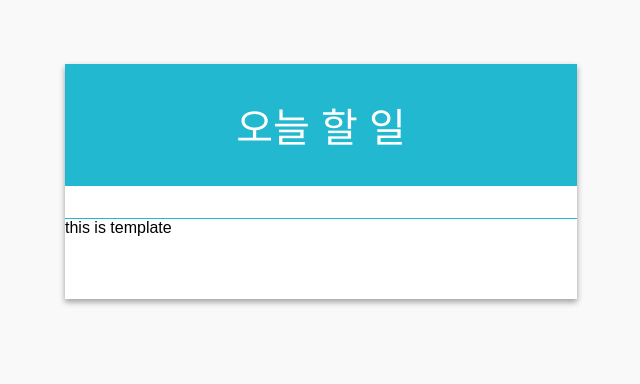
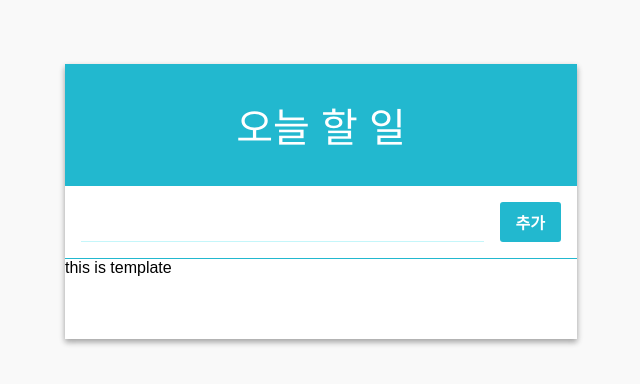
Before and after one commit to dev-dongwon/todoapp-with-react, a React (Create React App) app: page / in a window 1280 px wide. Shown: the top 384 px of the page, without its empty margins (319-959 px from the left). Built offline with nearby package versions, Linux system fonts and the light colour scheme.

Commit message:
Feat : add Form component
사용자가 todo 목록을 입력할 input component 추가

```diff
--- a/src/App.js
+++ b/src/App.js
@@ -1,10 +1,11 @@
 import React, { Component } from 'react';
 import TodoListTemplate from './components/TodoListTemplate';
+import Form from './components/Form';
 
 class App extends Component {
   render() {
     return (
-      <TodoListTemplate>
+      <TodoListTemplate form={ <Form/> }>
         this is template
       </TodoListTemplate>
     );
--- /dev/null
+++ b/src/components/Form.css
@@ -0,0 +1,28 @@
+.form {
+  display: flex;
+}
+
+.form input {
+  flex: 1;
+  font-size: 1.25rem;
+  outline: none;
+  border: none;
+  border-bottom: 1px solid #c5f6fa;
+}
+
+.create-button {
+  padding-top: 0.5rem;
+  padding-bottom: 0.5rem;
+  padding-left: 1rem;
+  padding-right: 1rem;
+  margin-left: 1rem;
+  background: #22b8cf;
+  border-radius: 3px;
+  color: white;
+  font-weight: 600;
+  cursor: pointer;
+}
+
+.create-button:hover {
+  background: #3bc9db;
+}
--- /dev/null
+++ b/src/components/Form.js
@@ -0,0 +1,15 @@
+import React from 'react';
+import './Form.css';
+
+const Form = ({ value, onChange, onCreate, onKeyPress }) => {
+  return (
+    <div className="form">
+      <input value={ value } onChange={ onchange } onKeyPress={ onkeypress } />
+      <div className="create-button" onClick={ onCreate }>
+        추가
+      </div>
+    </div>
+  )
+}
+
+export default Form;
```
